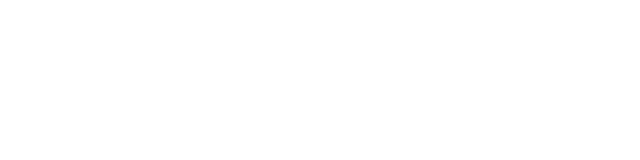
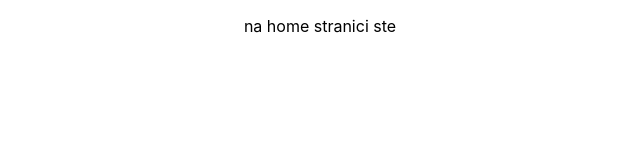
Before and after one commit to elab-development/internet-tehnologije-projekat-nft_webshop_2020_0246, a React (Create React App) app in the folder nft-frontend/: page /home in a window 1280 px wide. Before the commit this address had no page. Shown: the top 160 px of the page, without its empty margins (320-960 px from the left). Built offline with nearby package versions, Linux system fonts and the light colour scheme.

Commit message:
Dodata ruta za home stranicu i zapoceta ta komponenta

```diff
--- a/nft-frontend/src/App.js
+++ b/nft-frontend/src/App.js
@@ -2,6 +2,7 @@
 import LoginPage from './components/LoginPage';
 import { useState } from 'react';
 import { BrowserRouter, Route, Routes, Navigate } from 'react-router-dom';
+import Home from './components/Home';
 
 function App() {
   const [loggedInUser, setLoggedInUser] = useState(null);
@@ -18,6 +19,10 @@
             path="/"
             element={loggedInUser ? <Navigate to="/home" /> : <LoginPage onLogin={handleLogin} />}
           />
+          <Route
+            path="/home"
+            element={<Home/>}
+          />
 
         </Routes>
       </BrowserRouter>
--- /dev/null
+++ b/nft-frontend/src/components/Home.jsx
@@ -0,0 +1,12 @@
+
+const Home = () => {
+
+
+    return (
+      <div className="home-page">
+        <p> na home stranici ste</p>
+      </div>
+    );
+  };
+
+  export default Home;
```
